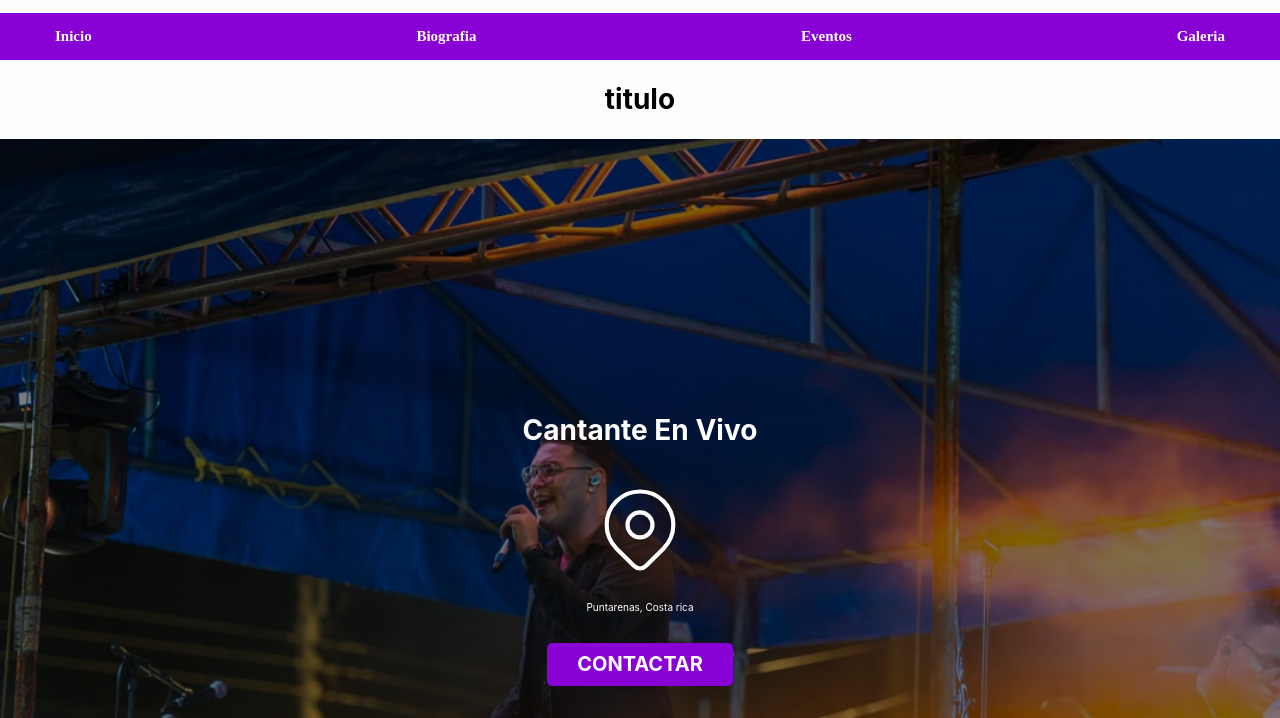
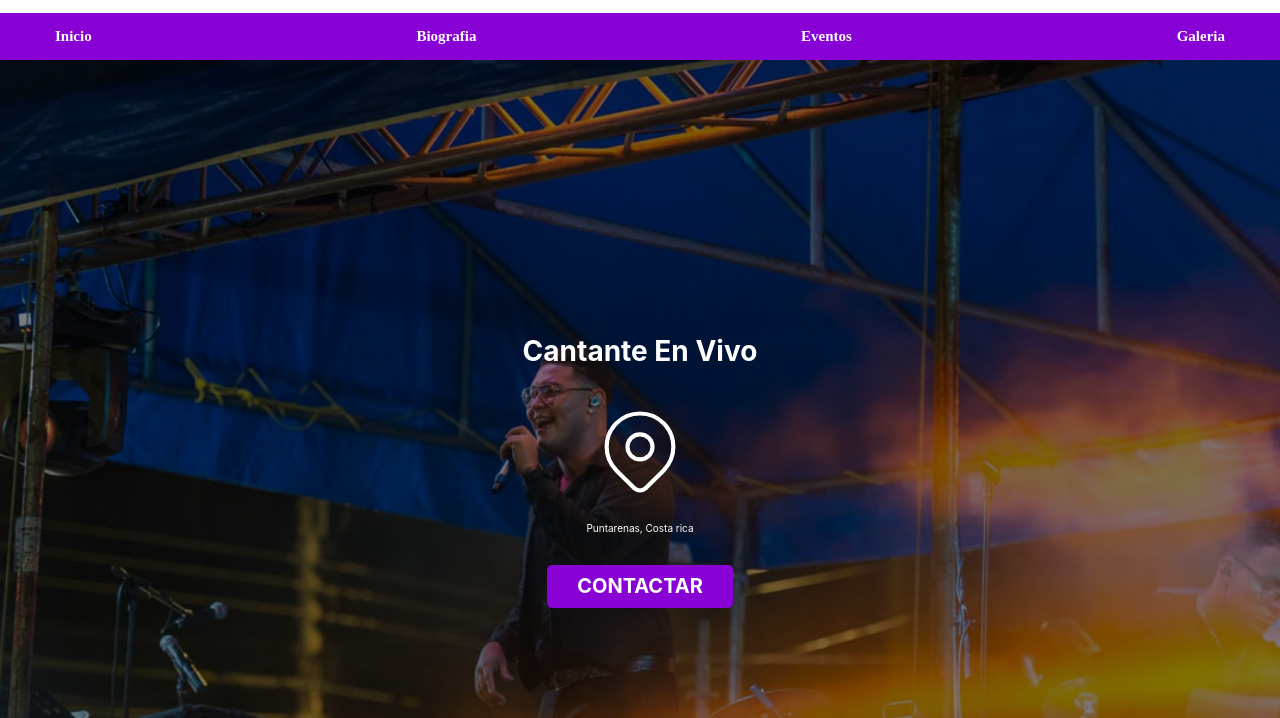
Before and after one commit to PabloGomezCr/pablo-gomez-web, a plain HTML site: page index.html in a window 1280 px wide. Shown: the part 82-800 px from the top of the page. Drawn offline with Linux system fonts and the light colour scheme.

Commit message:
Quitamos titulo

```diff
--- a/index.html
+++ b/index.html
@@ -30,7 +30,6 @@
 
 
 
-    <H2>titulo</H2>
 
 
     <section class="hero">
```
